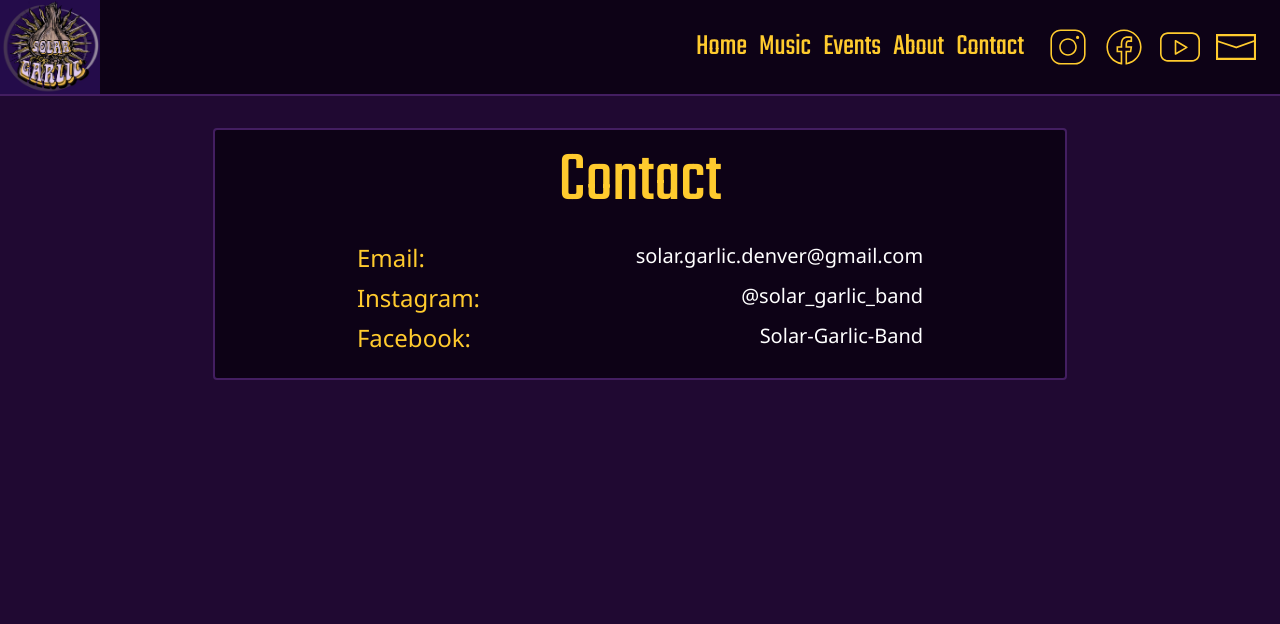
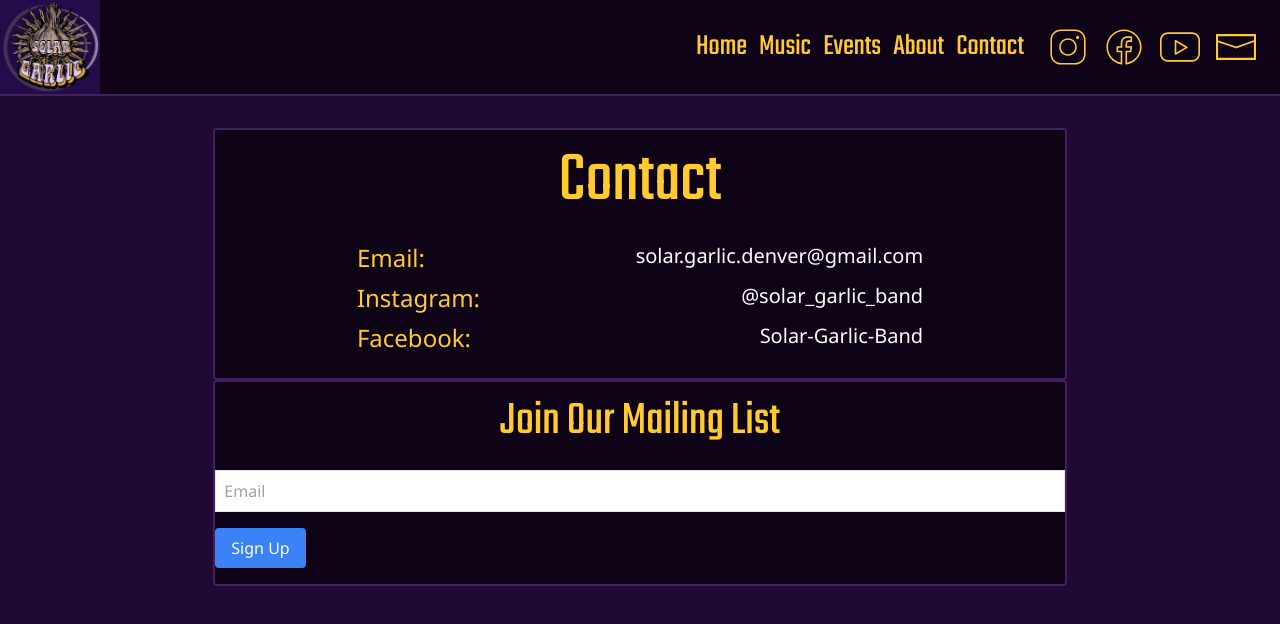
Before and after one commit to galbwe/solar-garlic-website, a Next.js app: page /contact in a window 1280 px wide. Shown: the top 624 px of the page. Built offline with nearby package versions, Linux system fonts and the light colour scheme.

Commit message:
Create mailing list signup form and get it to call the create email endpoint

```diff
--- a/src/app/contact/page.tsx
+++ b/src/app/contact/page.tsx
@@ -1,7 +1,59 @@
+"use client";
+import { useState } from "react";
+
 import { CONTACT_INFO } from "@/constants";
 import { teko } from "@/fonts";
 
 export default function Contact() {
+  const [email, setEmail] = useState("");
+  const [status, setStatus] = useState({ type: "", message: "" });
+
+  const handleEmailChange = (
+    e: React.ChangeEvent<HTMLInputElement | HTMLTextAreaElement>,
+  ) => {
+    setEmail(e.target.value);
+    console.log(e.target.value);
+  };
+
+  const handleSubscribeToMailingList = async (e: React.FormEvent) => {
+    e.preventDefault();
+
+    try {
+      // TODO: get the api host from environment variables
+      const res = await fetch("http://localhost:8080/api/v1/emails", {
+        method: "POST",
+        headers: {
+          "Content-Type": "application/json",
+        },
+        body: JSON.stringify({ email }),
+      });
+      if (res.ok) {
+        console.log("Success creating email ...");
+        setStatus({
+          type: "success",
+          message:
+            "Now one more step ... Please check your email and click the verification link to finish signing up.",
+        });
+        setEmail("");
+      } else {
+        console.error("Error creating email. Received error status code.");
+        setStatus({
+          type: "error",
+          message:
+            "Uh oh, there was a problem subscribing that email. Please try again.",
+        });
+      }
+    } catch (err) {
+      console.error("Error creating email");
+      console.error(err);
+      setStatus({
+        type: "error",
+        message:
+          "Uh oh, there was a problem subscribing that email. Please try again.",
+      });
+    }
+  };
+
   return (
     <section className="w-full h-full flex flex-col justify-start items-center pt-8">
       <div className="bg-purple-dark w-full max-w-5xl xl:w-2/3 flex flex-col justify-start items-center gap-6 py-4 border-2 border-purple-light rounded">
@@ -29,6 +81,37 @@ export default function Contact() {
           })}
         </ul>
       </div>
+      <div className="bg-purple-dark w-full max-w-5xl xl:w-2/3 flex flex-col justify-start items-center gap-6 py-4 border-2 border-purple-light rounded">
+        <h2
+          className={`${teko.className} text-yellow text-5xl self-center text-center`}
+        >
+          Join Our Mailing List
+        </h2>
+        <form
+          onSubmit={handleSubscribeToMailingList}
+          className="space-y-4 w-full"
+        >
+          <input
+            type="email"
+            name="email"
+            placeholder="Email"
+            value={email}
+            onChange={handleEmailChange}
+            required
+            className="block w-full p-2 border text-black"
+          />
+          <button
+            type="submit"
+            className="bg-blue-500 text-white px-4 py-2 rounded"
+          >
+            Sign Up
+          </button>
+          {
+            // TODO: add styling depending on status type
+            status?.message && <p>{status.message}</p>
+          }
+        </form>
+      </div>
     </section>
   );
 }
```
